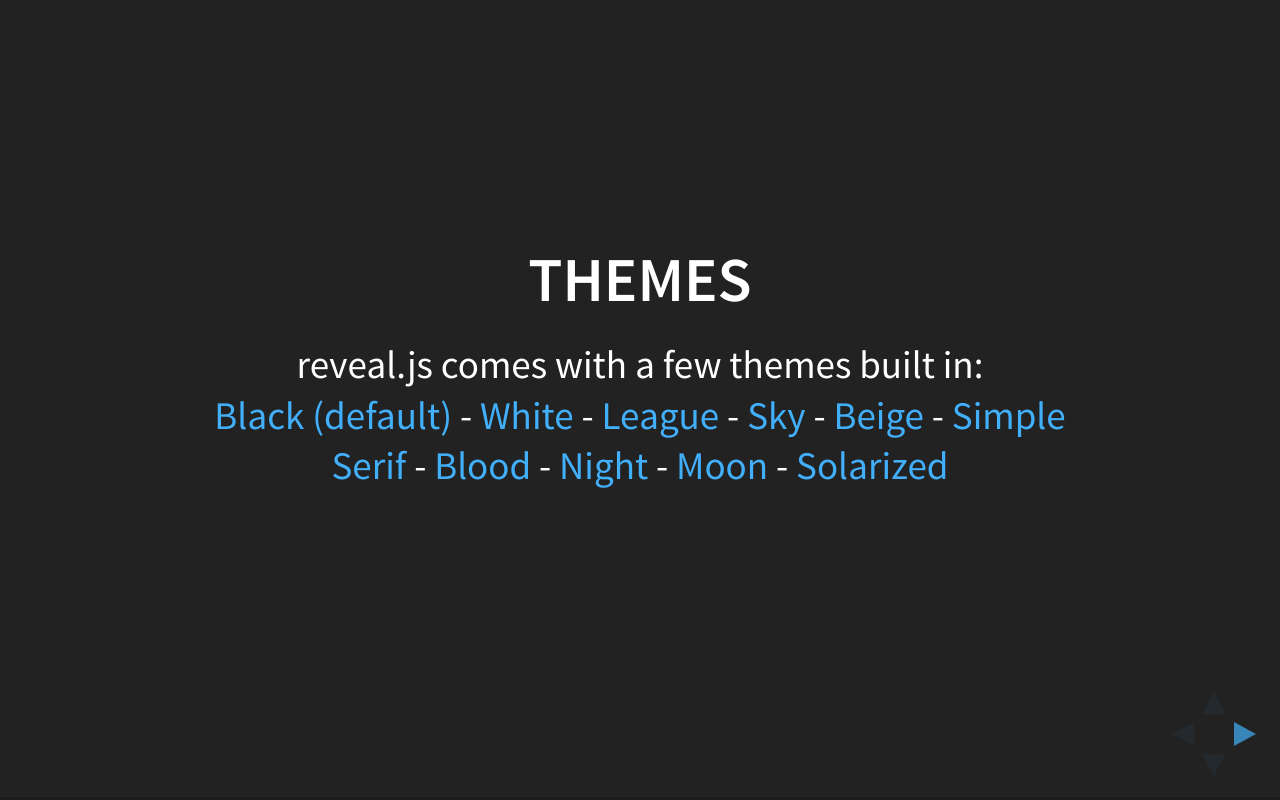
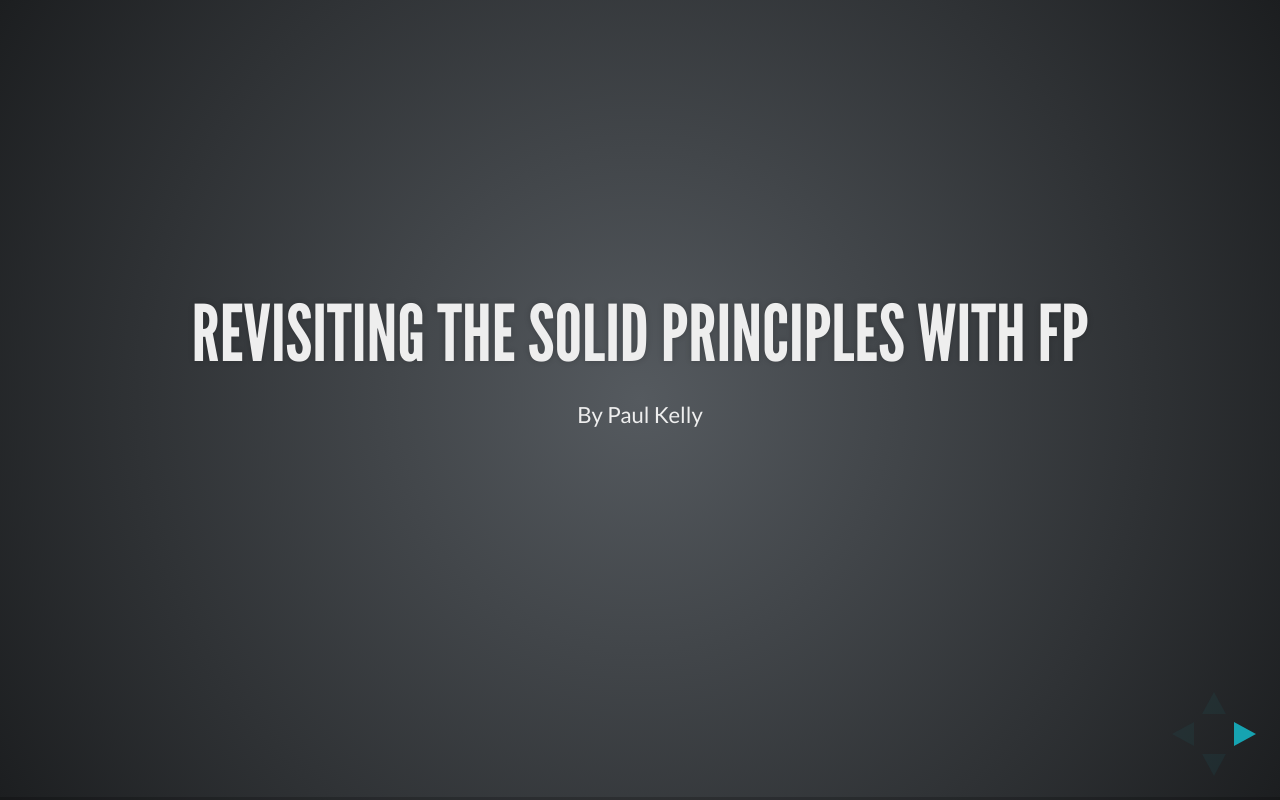
Before and after one commit to dubswcraft/revisiting-solid-principles, a website: page index.html in a window 1280 px wide. Drawn offline with Linux system fonts and the light colour scheme.

```diff
--- a/index.html
+++ b/index.html
@@ -15,7 +15,7 @@
 		<meta name="viewport" content="width=device-width, initial-scale=1.0, maximum-scale=1.0, user-scalable=no, minimal-ui">
 
 		<link rel="stylesheet" href="css/reveal.css">
-		<link rel="stylesheet" href="css/theme/black.css" id="theme">
+		<link rel="stylesheet" href="css/theme/league.css" id="theme">
 
 		<!-- Code syntax highlighting -->
 		<link rel="stylesheet" href="lib/css/zenburn.css">
@@ -40,24 +40,6 @@
 
 			<!-- Any section element inside of this container is displayed as a slide -->
 			<div class="slides">
-				<section id="themes">
-					<h2>Themes</h2>
-					<p>
-						reveal.js comes with a few themes built in: <br>
-						<!-- Hacks to swap themes after the page has loaded. Not flexible and only intended for the reveal.js demo deck. -->
-						<a href="#" onclick="document.getElementById('theme').setAttribute('href','css/theme/black.css'); return false;">Black (default)</a> -
-						<a href="#" onclick="document.getElementById('theme').setAttribute('href','css/theme/white.css'); return false;">White</a> -
-						<a href="#" onclick="document.getElementById('theme').setAttribute('href','css/theme/league.css'); return false;">League</a> -
-						<a href="#" onclick="document.getElementById('theme').setAttribute('href','css/theme/sky.css'); return false;">Sky</a> -
-						<a href="#" onclick="document.getElementById('theme').setAttribute('href','css/theme/beige.css'); return false;">Beige</a> -
-						<a href="#" onclick="document.getElementById('theme').setAttribute('href','css/theme/simple.css'); return false;">Simple</a> <br>
-						<a href="#" onclick="document.getElementById('theme').setAttribute('href','css/theme/serif.css'); return false;">Serif</a> -
-						<a href="#" onclick="document.getElementById('theme').setAttribute('href','css/theme/blood.css'); return false;">Blood</a> -
-						<a href="#" onclick="document.getElementById('theme').setAttribute('href','css/theme/night.css'); return false;">Night</a> -
-						<a href="#" onclick="document.getElementById('theme').setAttribute('href','css/theme/moon.css'); return false;">Moon</a> -
-						<a href="#" onclick="document.getElementById('theme').setAttribute('href','css/theme/solarized.css'); return false;">Solarized</a>
-					</p>
-				</section>
 				<section>
 					<h2>Revisiting the Solid Principles with FP</h2>
 					<p>
```
Also changed, not shown: 1 other file.
